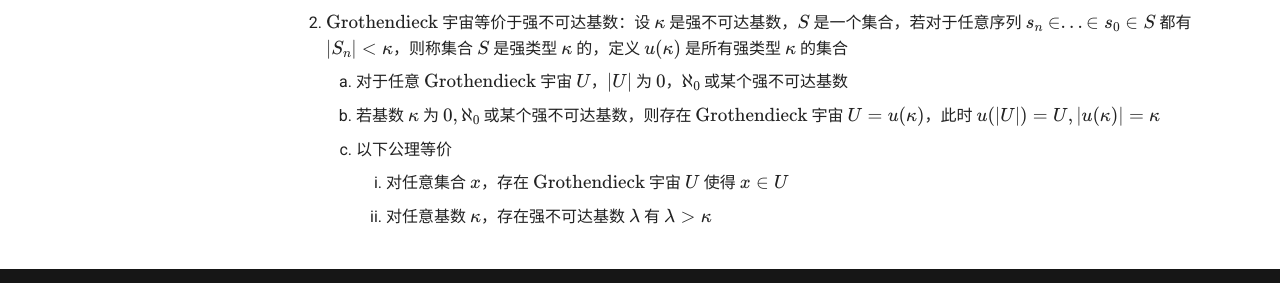
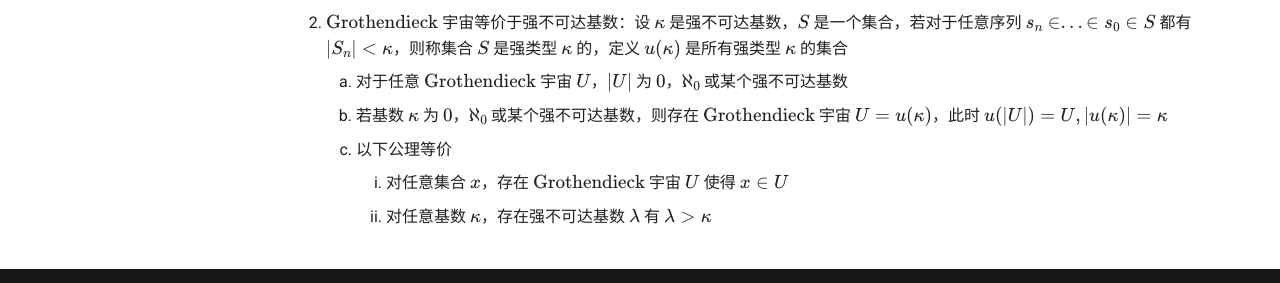
Before and after one commit to ShiinaHiiragi/note, an MkDocs documentation site: the page built from docs/logic/set/univ.md, in a window 1280 px wide and 1331 px high. Shown: the part 997-1280 px from the top of the window. Built offline with MkDocs 1.6.1 and Material for MkDocs 9.7.7, drawn with Linux system fonts in a browser that asks for light colours; comment, search, counter and statistics services are not loaded.

Commit message:
change comma

```diff
--- a/docs/logic/set/univ.md
+++ b/docs/logic/set/univ.md
@@ -24,7 +24,7 @@
 
 2. $\text{Grothendieck}$ 宇宙等价于强不可达基数：设 $\kappa$ 是强不可达基数，$S$ 是一个集合，若对于任意序列 $s_n \in ... \in s_0 \in S$ 都有 $|S_n| < \kappa$，则称集合 $S$ 是强类型 $\kappa$ 的，定义 $u(\kappa)$ 是所有强类型 $\kappa$ 的集合
     1. 对于任意 $\text{Grothendieck}$ 宇宙 $U$，$|U|$ 为 $0$，$\aleph_0$ 或某个强不可达基数
-    2. 若基数 $\kappa$ 为 $0, \aleph_0$ 或某个强不可达基数，则存在 $\text{Grothendieck}$ 宇宙 $U = u(\kappa)$，此时 $u(|U|) = U, |u(\kappa)| = \kappa$
+    2. 若基数 $\kappa$ 为 $0$，$\aleph_0$ 或某个强不可达基数，则存在 $\text{Grothendieck}$ 宇宙 $U = u(\kappa)$，此时 $u(|U|) = U, |u(\kappa)| = \kappa$
     3. 以下公理等价
         1. 对任意集合 $x$，存在 $\text{Grothendieck}$ 宇宙 $U$ 使得 $x \in U$
         2. 对任意基数 $\kappa$，存在强不可达基数 $\lambda$ 有 $\lambda > \kappa$
```
